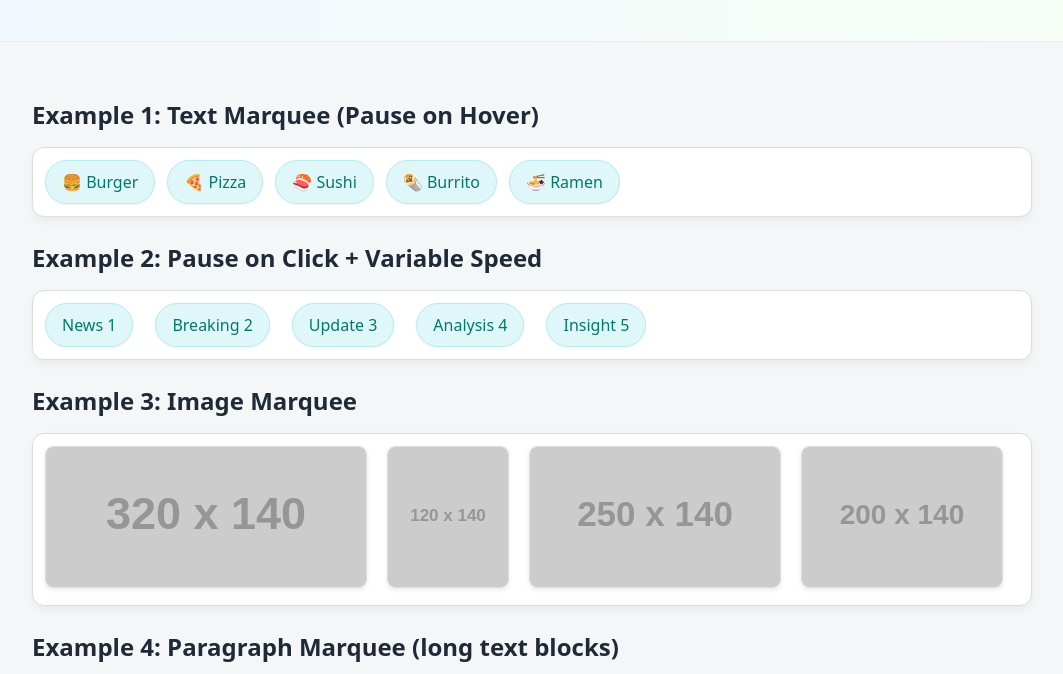
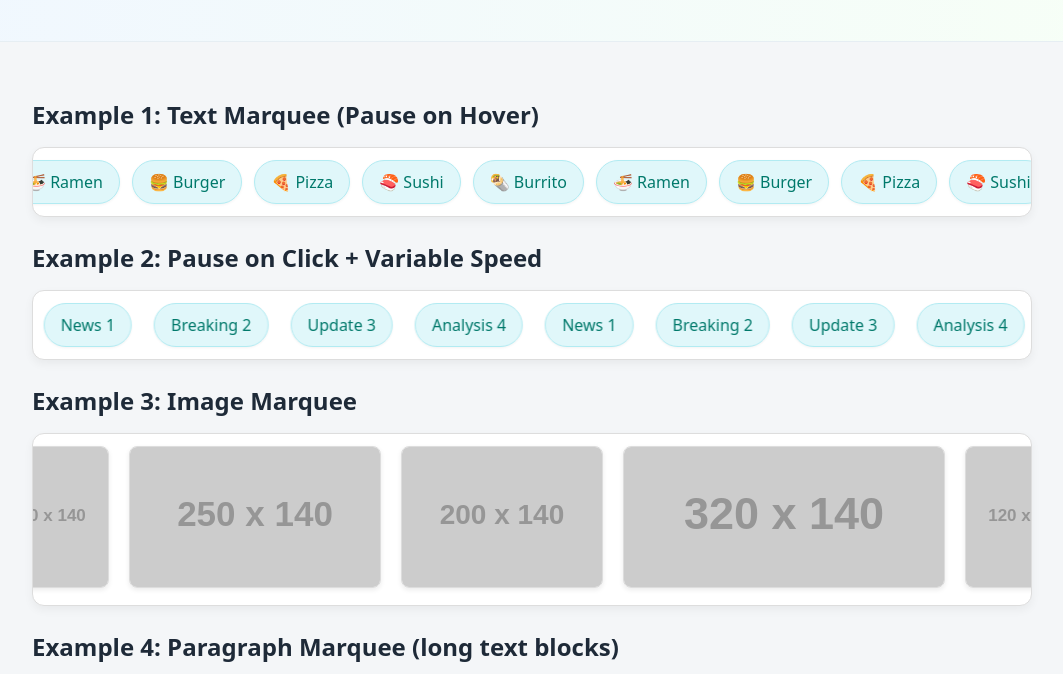
Before and after one commit to Rupashdas/GSAP-Marquee, a website: page docs/index.html in a window 1280 px wide. Shown: the part 126-800 px from the top of the page, without its empty margins (108-1171 px from the left). Drawn offline with nearby package versions, Linux system fonts and the light colour scheme; placeholder pictures from the web are drawn by us.

Commit message:
docs: update demo initialization in demo/index.html and docs/index.html

```diff
--- a/docs/index.html
+++ b/docs/index.html
@@ -338,7 +338,7 @@ setTimeout(function(){
 		<script src="https://code.jquery.com/jquery-3.7.1.min.js"></script>
 		<script src="https://cdn.jsdelivr.net/npm/gsap@3/dist/gsap.min.js"></script>
 		<script src="https://unpkg.com/imagesloaded@5/imagesloaded.pkgd.min.js"></script>
-		<script src="src/gsap-marquee.js"></script>
+		<script src="../src/gsap-marquee.js"></script>
 		<!-- Copy button functionality -->
 		<script>
 			document.querySelectorAll('.copy-btn').forEach(btn => {
@@ -357,55 +357,55 @@ setTimeout(function(){
 			function singleInstance(v){ return Array.isArray(v) ? v[0] : v; }
 
 			// Example 1: text marquee (pause on hover)
-			// let m1 = window.gsapMarquee('#m1', {
-			//   speed: 100,
-			//   pauseOnHover: true,
-			//   containerSelector: '.marqueeInner',
-			//   itemsSelector: '.marquee-item'
-			// });
+			let m1 = window.gsapMarquee('#m1', {
+			  speed: 100,
+			  pauseOnHover: true,
+			  containerSelector: '.marqueeInner',
+			  itemsSelector: '.marquee-item'
+			});
 
 			// Example 2: pause on click + higher speed
 			// The library doesn't implement pauseOnClick natively, so add a click toggle that calls the instance API.
 
-			// let m2 = $('#m2').gsapMarquee({
-			//   	pauseOnHover: true,
-			// 	variableSpeed: true,
-			// 	startPaused: false,
-			// 	containerSelector: '.marqueeInner',
-			// 	itemsSelector: '.marquee-item',
-			// 	speed: 100,
-			// 	direction: 'rtl',
-			// 	pauseOnClick: true,
-			// 	responsive: true,
-			// 	loop: true,
-			// 	onComplete: null
-			// });
+			let m2 = $('#m2').gsapMarquee({
+			  	pauseOnHover: true,
+				variableSpeed: true,
+				startPaused: false,
+				containerSelector: '.marqueeInner',
+				itemsSelector: '.marquee-item',
+				speed: 100,
+				direction: 'rtl',
+				pauseOnClick: true,
+				responsive: true,
+				loop: true,
+				onComplete: null
+			});
 
 			// Example 3: image marquee — wait for images to load then initialize
-			// let m3;
-			// if (window.imagesLoaded) {
-			//   imagesLoaded('#m3', function() {
-			//     // small timeout to ensure layout settled
-			//     setTimeout(function() {
-			//       m3 = window.gsapMarquee('#m3', {
-			//         speed: 80,
-			//         pauseOnHover: true,
-			//         containerSelector: '.marqueeInner',
-			//         itemsSelector: '.marquee-img-item',
-			//         gap: 20
-			//       });
-			//     }, 0);
-			//   });
-			// } else {
-			//   // fallback if imagesLoaded not available
-			//   m3 = window.gsapMarquee('#m3', {
-			//     speed: 80,
-			//     pauseOnHover: true,
-			//     containerSelector: '.marqueeInner',
-			//     itemsSelector: '.marquee-img-item',
-			//     gap: 20
-			//   });
-			// }
+			let m3;
+			if (window.imagesLoaded) {
+			  imagesLoaded('#m3', function() {
+			    // small timeout to ensure layout settled
+			    setTimeout(function() {
+			      m3 = window.gsapMarquee('#m3', {
+			        speed: 80,
+			        pauseOnHover: true,
+			        containerSelector: '.marqueeInner',
+			        itemsSelector: '.marquee-img-item',
+			        gap: 20
+			      });
+			    }, 0);
+			  });
+			} else {
+			  // fallback if imagesLoaded not available
+			  m3 = window.gsapMarquee('#m3', {
+			    speed: 80,
+			    pauseOnHover: true,
+			    containerSelector: '.marqueeInner',
+			    itemsSelector: '.marquee-img-item',
+			    gap: 20
+			  });
+			}
 
 			// Example 4: paragraph marquee (long text blocks)
 			let m4 = window.gsapMarquee('#m4', {
@@ -414,7 +414,7 @@ setTimeout(function(){
 				containerSelector: '.paragraphMarqueeInner',
 				itemsSelector: '.marquee-paragraph-item',
 				responsive: true,
-				loop: false
+				loop: true
 			});
 		</script>
 	</body>
```
Also changed, not shown: demo/index.html (+44 -44 lines).
